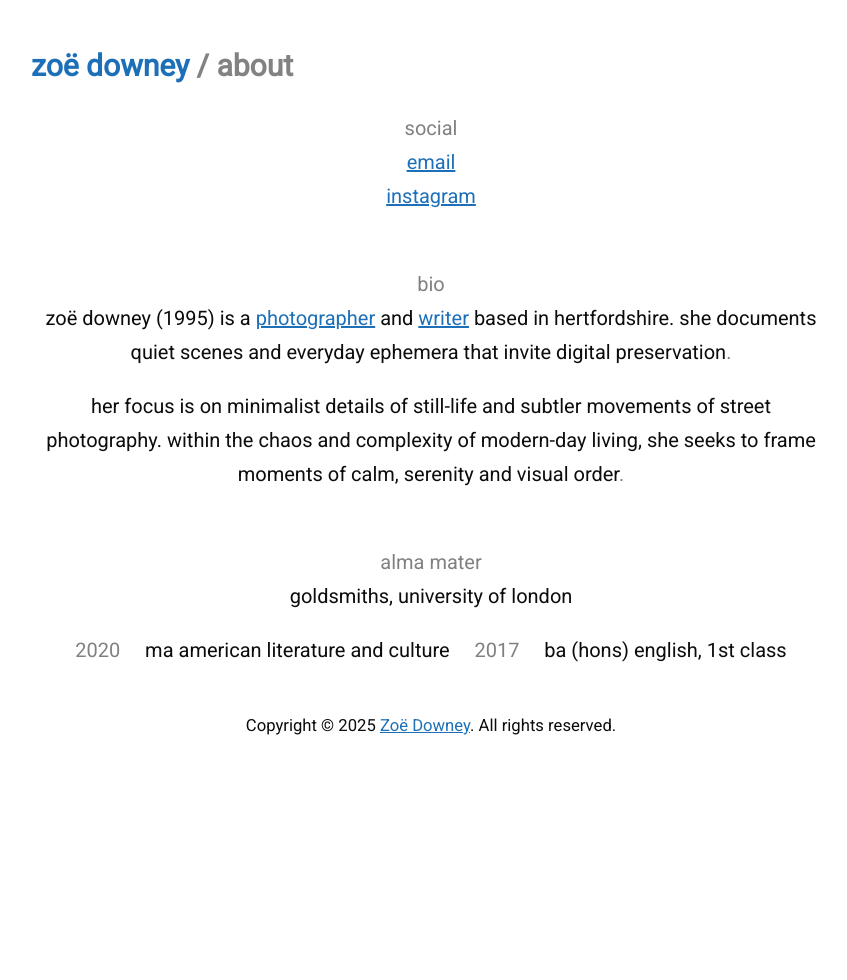
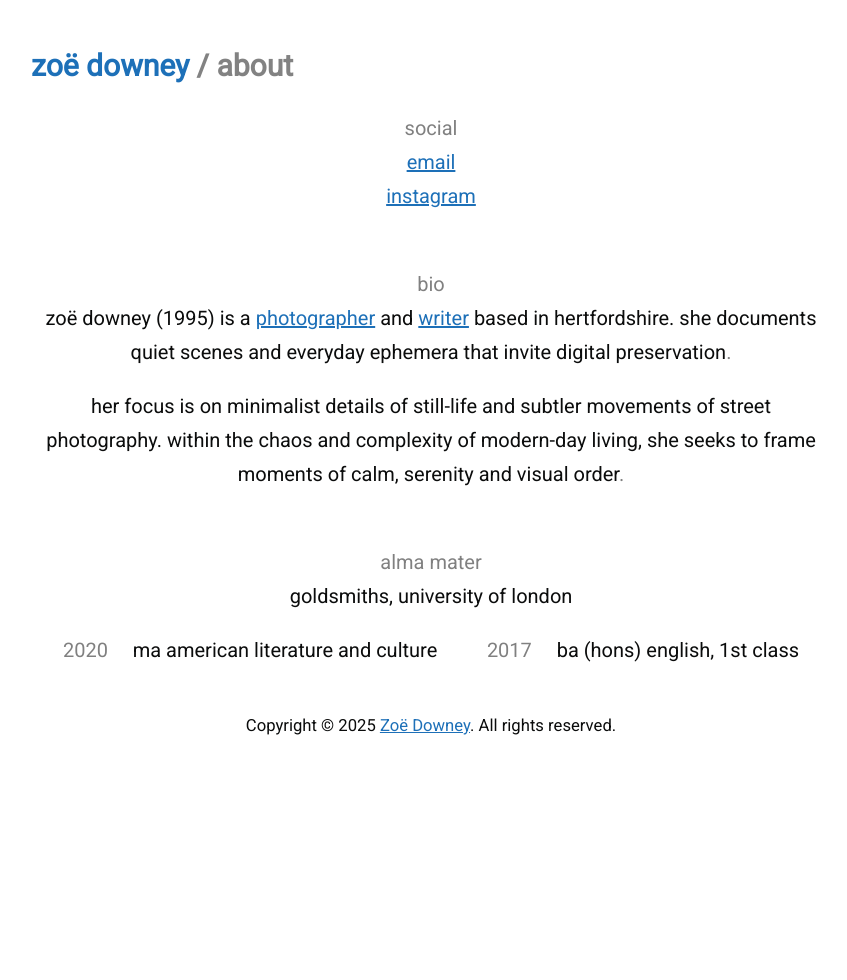
Before and after one commit to zoeurl/zoedowney.github.io, a Jekyll site: the page built from about/index.html, in a window 1280 px wide. Shown: the whole page, without its empty margins (209-1056 px from the left). Built offline with Jekyll 4.4.1, drawn with Linux system fonts in a browser that asks for light colours.

Commit message:
Update index.html

```diff
--- a/about/index.html
+++ b/about/index.html
@@ -15,5 +15,5 @@
 <br><center><font color="grey">alma mater</font>
 <center>goldsmiths, university of london
 </p>
-<center><font color="grey">2020</font> &nbsp;&nbsp;&nbsp;&nbsp;ma american literature and culture &nbsp;&nbsp;&nbsp;&nbsp;<font color="grey">2017</font> &nbsp;&nbsp;&nbsp;&nbsp;ba (hons) english, 1st class</center>
+<center><font color="grey">2020</font> &nbsp;&nbsp;&nbsp;&nbsp;ma american literature and culture &nbsp;&nbsp;&nbsp;&nbsp; &nbsp;&nbsp;&nbsp;&nbsp;<font color="grey">2017</font> &nbsp;&nbsp;&nbsp;&nbsp;ba (hons) english, 1st class</center>
 </p>
```
